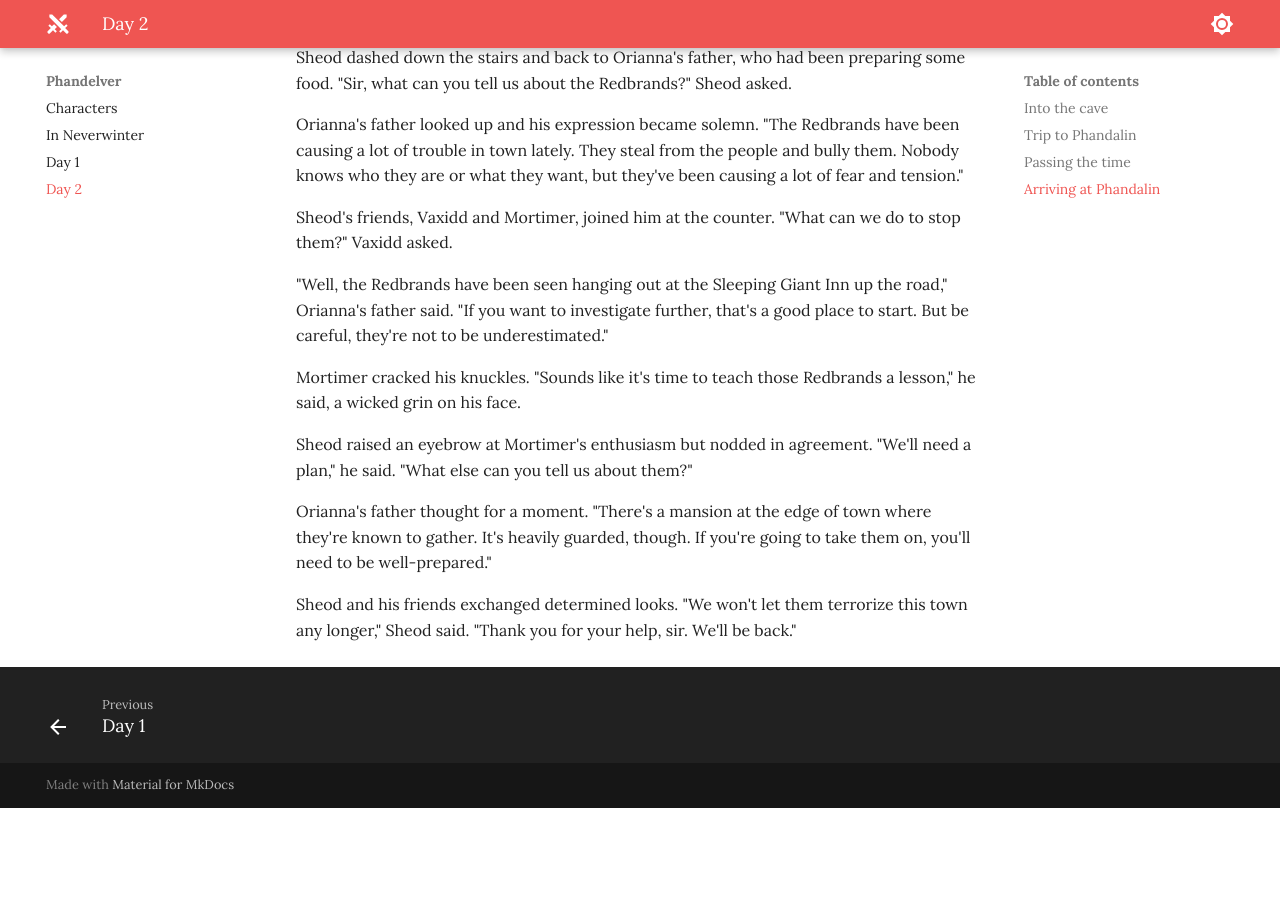
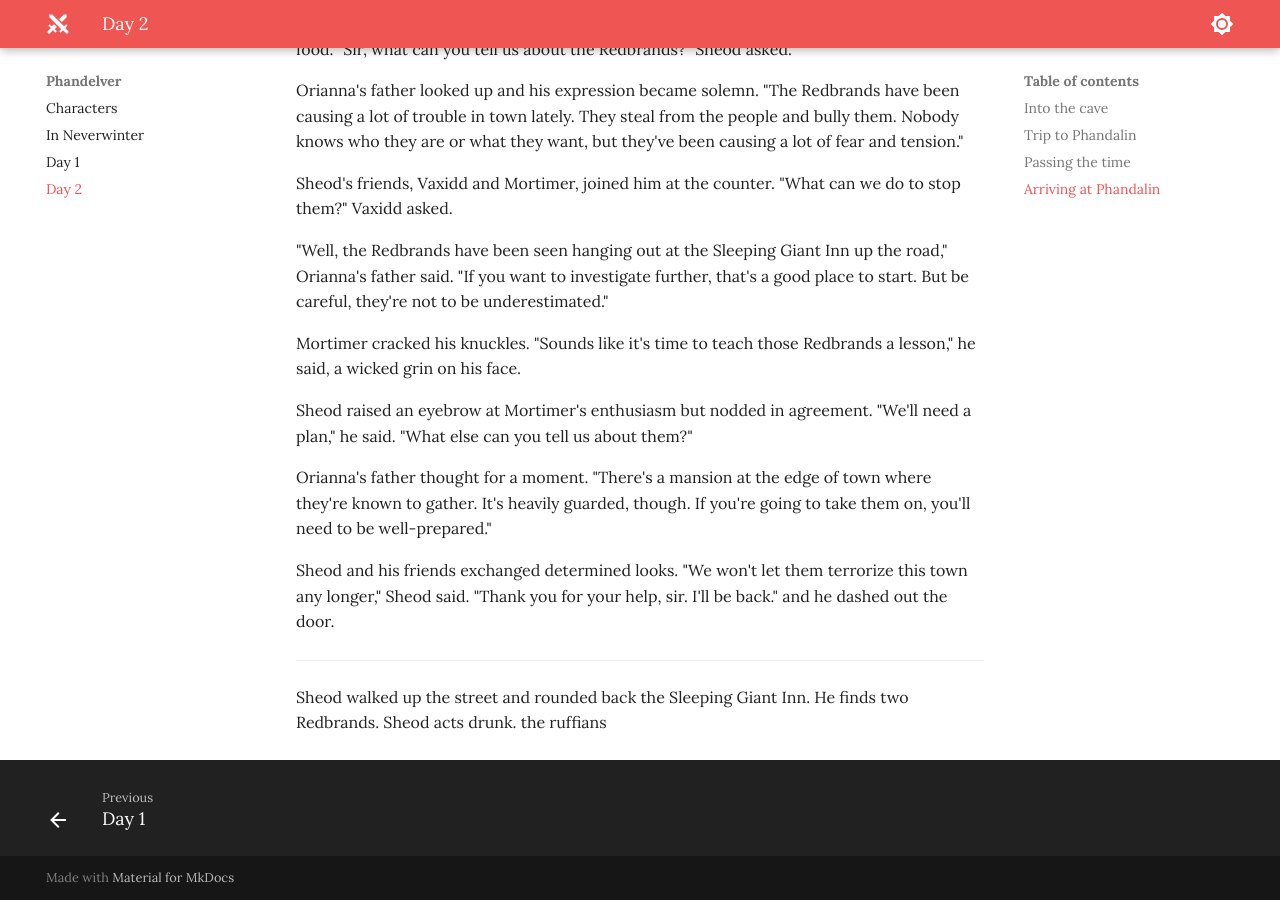
Before and after one commit to jonasmcferreira/adventures, an MkDocs documentation site: the page built from docs/phandelver/02.md, in a window 1280 px wide and 900 px high, scrolled down 11643 px. Built offline with MkDocs 1.6.1 and Material for MkDocs 9.7.7, drawn with Linux system fonts in a browser that asks for light colours; before the commit the page ends 12451 px from its top, so only the background shows below that.

Commit message:
modified docs/phandelver/02.md

```diff
--- a/docs/phandelver/02.md
+++ b/docs/phandelver/02.md
@@ -238,8 +238,6 @@ After a moment of stunned silence, Orianna's father rushed to embrace her. "We t
 
 Without hesitation, Vaxidd tossed a gold coin onto the counter and exclaimed, "A flagon of your finest ale, innkeep!" Meanwhile, Mortimer made his way to a nearby table, the chair sliding out on its own to allow him to sit. With a snap of his fingers, the hearth blazed to life, illuminating the tavern with a warm glow. Sliding a coin across the counter, Sheod grabbed a turkey drumstick and a bottle before making his way upstairs. Exhausted from the journey, all he wanted was to rest. As he settled into the bedroom and the day began to wind down, Sheod caught a glimpse of a dark figure perched on one of the rooftops. The figure gazed back at him before vanishing, leaving Sheod uncertain if it had even been there at all.
 
----
-
 Sheod dashed down the stairs and back to Orianna's father, who had been preparing some food. "Sir, what can you tell us about the Redbrands?" Sheod asked.
 
 Orianna's father looked up and his expression became solemn. "The Redbrands have been causing a lot of trouble in town lately. They steal from the people and bully them. Nobody knows who they are or what they want, but they've been causing a lot of fear and tension."
@@ -254,4 +252,8 @@ Sheod raised an eyebrow at Mortimer's enthusiasm but nodded in agreement. "We'll
 
 Orianna's father thought for a moment. "There's a mansion at the edge of town where they're known to gather. It's heavily guarded, though. If you're going to take them on, you'll need to be well-prepared."
 
-Sheod and his friends exchanged determined looks. "We won't let them terrorize this town any longer," Sheod said. "Thank you for your help, sir. We'll be back."
+Sheod and his friends exchanged determined looks. "We won't let them terrorize this town any longer," Sheod said. "Thank you for your help, sir. I'll be back." and he dashed out the door.
+
+---
+
+Sheod walked up the street and rounded back the Sleeping Giant Inn. He finds two Redbrands. Sheod acts drunk. the ruffians
```
